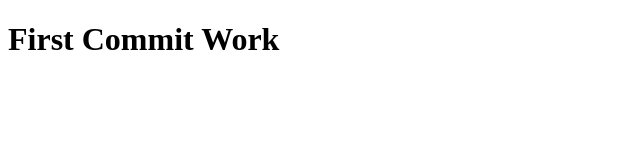
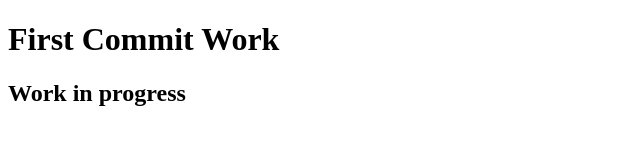
Before and after one commit to Sri-Manikandan/Version-Control-using-Git, a plain HTML site: page task6/index.html in a window 1280 px wide. Shown: the whole page, without its empty margins (0-640 px from the left). Drawn offline with Linux system fonts and the light colour scheme.

Commit message:
stash fixed

```diff
--- a/task6/index.html
+++ b/task6/index.html
@@ -7,5 +7,6 @@
 </head>
 <body>
     <h1>First Commit Work</h1>
+    <h2>Work in progress</h2>
 </body>
 </html>
```
